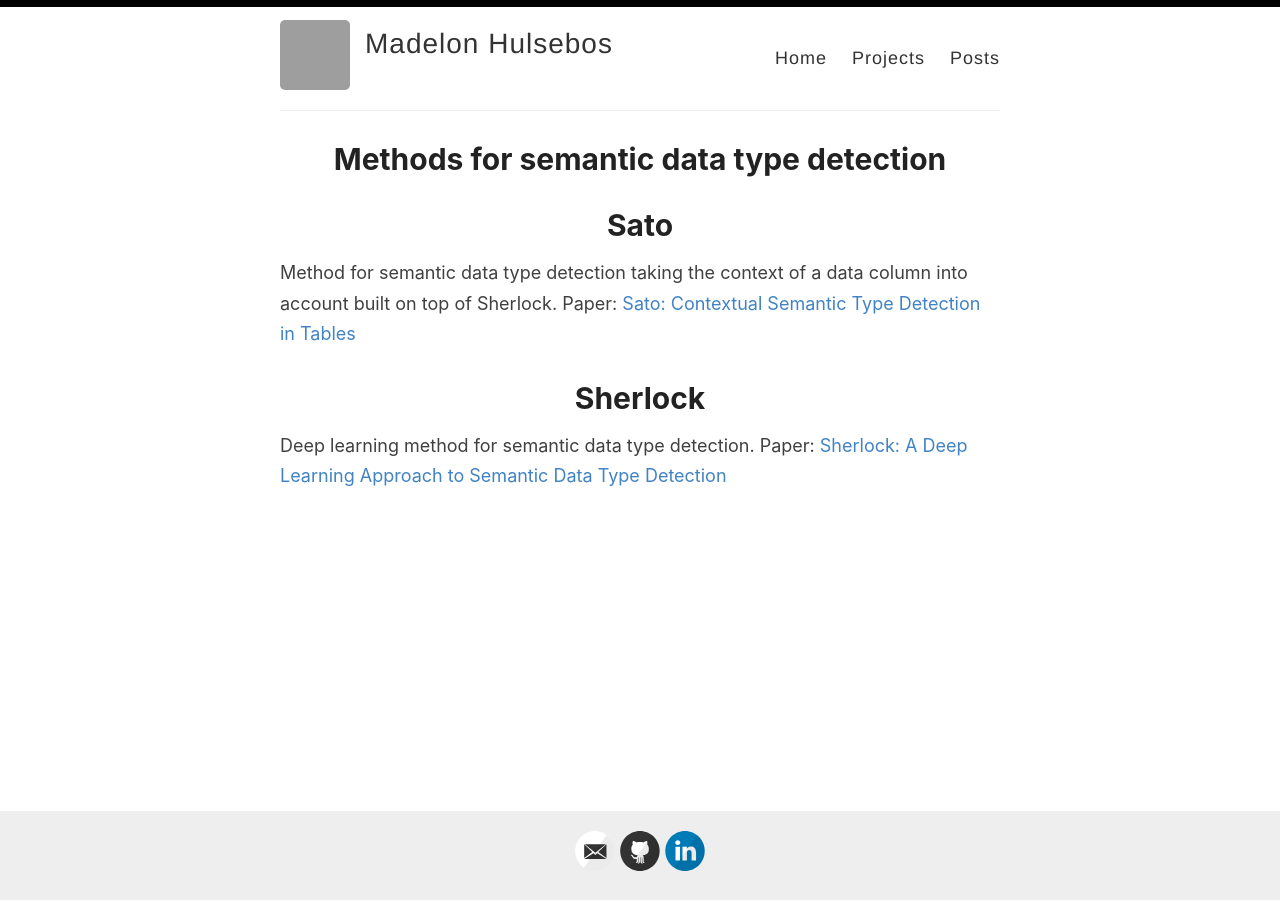
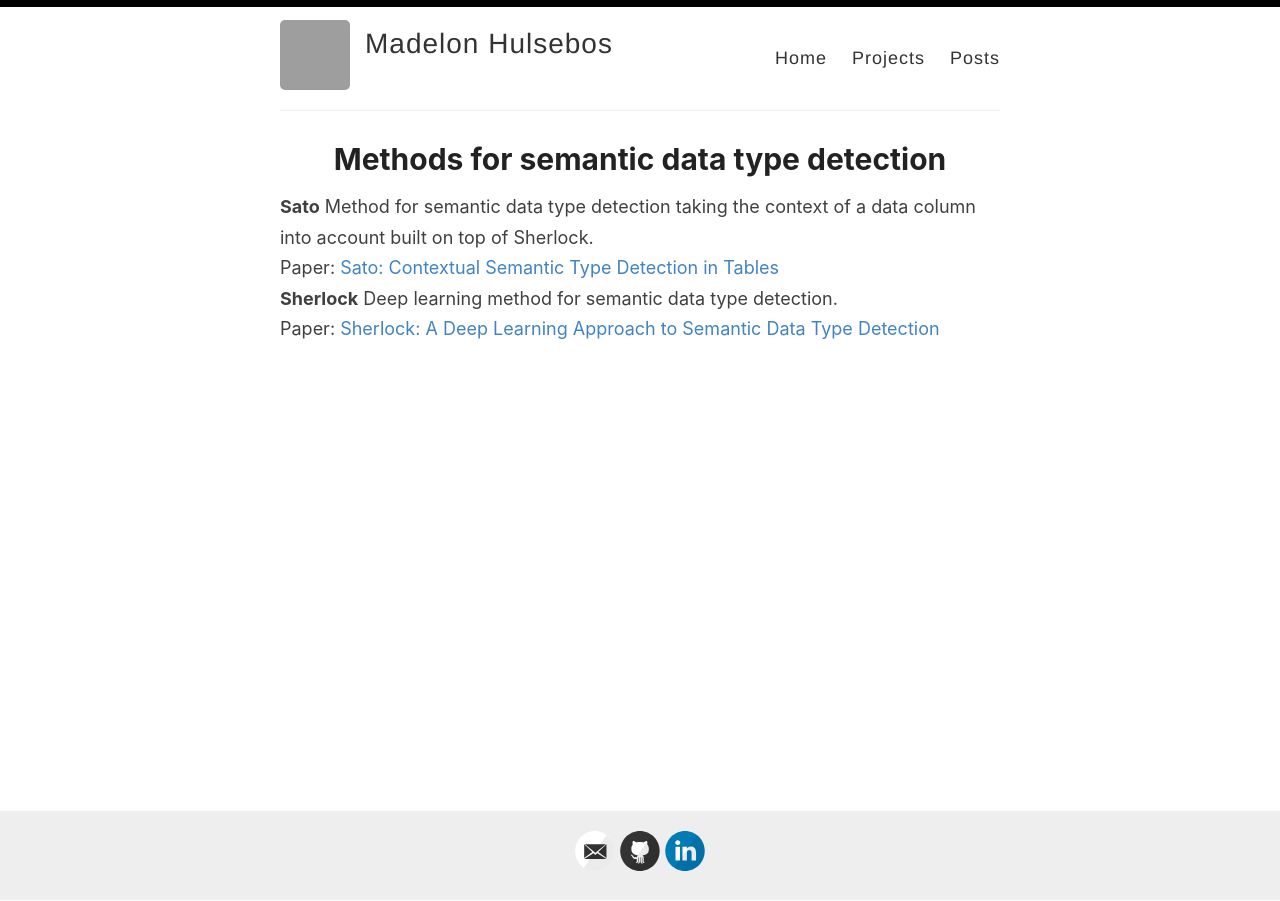
Before and after one commit to madelonhulsebos/madelonhulsebos.github.io, a Jekyll site: the page built from _projects/semantic_type_detection_methods.html, in a window 1280 px wide. Built offline with Jekyll 4.4.1, drawn with Linux system fonts in a browser that asks for light colours; grey boxes are pictures that could not be loaded.

Commit message:
Small formatting changes.

```diff
--- a/_pages/projects.html
+++ b/_pages/projects.html
@@ -7,7 +7,7 @@ permalink: /projects/
 <ul>
   {% for project in site.projects %}
     <h2>{{ project.title }}</h2>
-    <h3>{{ project.startdate }} - {{  project.enddate }}</h3>
+    <center>{{ project.startdate }} - {{  project.enddate }}</center>
     <p>
       {{ project.content }}
     </p>
--- a/_projects/semantic_type_detection_methods.html
+++ b/_projects/semantic_type_detection_methods.html
@@ -6,13 +6,13 @@ startdate: "2018-11"
 ---
 
 <div>
- <h1>Sato</h1>
-  Method for semantic data type detection taking the context of a data column into account built on top of Sherlock.
+ <b>Sato</b>
+  Method for semantic data type detection taking the context of a data column into account built on top of Sherlock. <br>
   Paper: <a href="https://arxiv.org/pdf/1911.06311.pdf">Sato: Contextual Semantic Type Detection in Tables</a>
 </div>
 
 <div>
- <h1>Sherlock</h1>
-  Deep learning method for semantic data type detection.
+ <b>Sherlock</b>
+  Deep learning method for semantic data type detection. <br>
   Paper: <a href="https://arxiv.org/pdf/1905.10688.pdf">Sherlock: A Deep Learning Approach to Semantic Data Type Detection</a>
 </div>
```
